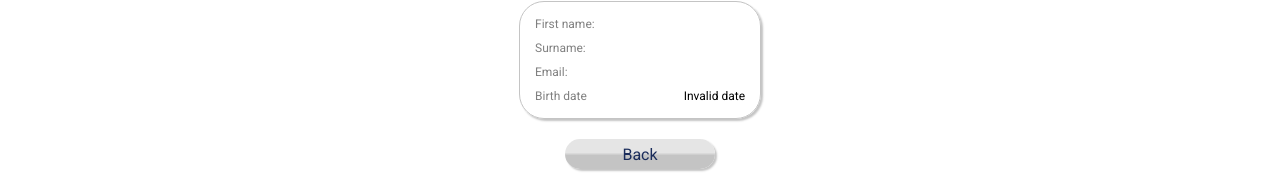
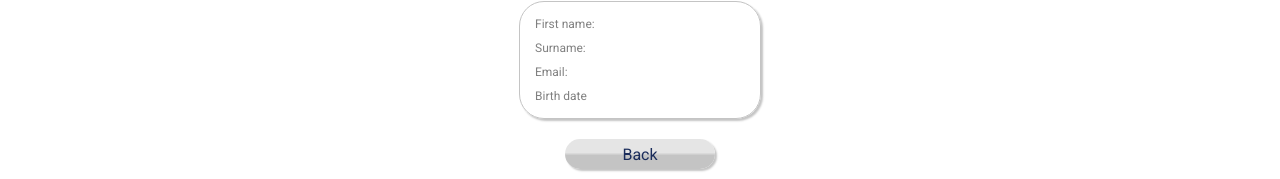
Before and after one commit to MindstormingAB/my-final-project-client, a React (Create React App) app: page /profile in a window 1280 px wide. Shown: the part 141-320 px from the top of the page. Built offline with nearby package versions, Linux system fonts and the light colour scheme; no server answers.

Commit message:
Date format on profile

```diff
--- a/src/components/profile/Profile.js
+++ b/src/components/profile/Profile.js
@@ -50,7 +50,7 @@ const Profile = ({ USERDATA_URL }) => {
         <StyledCardText left>Email:</StyledCardText>
         <StyledCardText>{email}</StyledCardText>
         <StyledCardText left>Birth date</StyledCardText>
-        <StyledCardText>{moment(birthDate).format("ddd DD MMM YYYY")}</StyledCardText>
+        <StyledCardText>{!birthDate ? "" : moment(birthDate).format("ddd DD MMM YYYY")}</StyledCardText>
       </StyledCard>
       <NavigationButton route="" label="Back" />
     </StyledSection>
```
Also changed, not shown: 1 other file (tests, documents, lock files or other folders).
